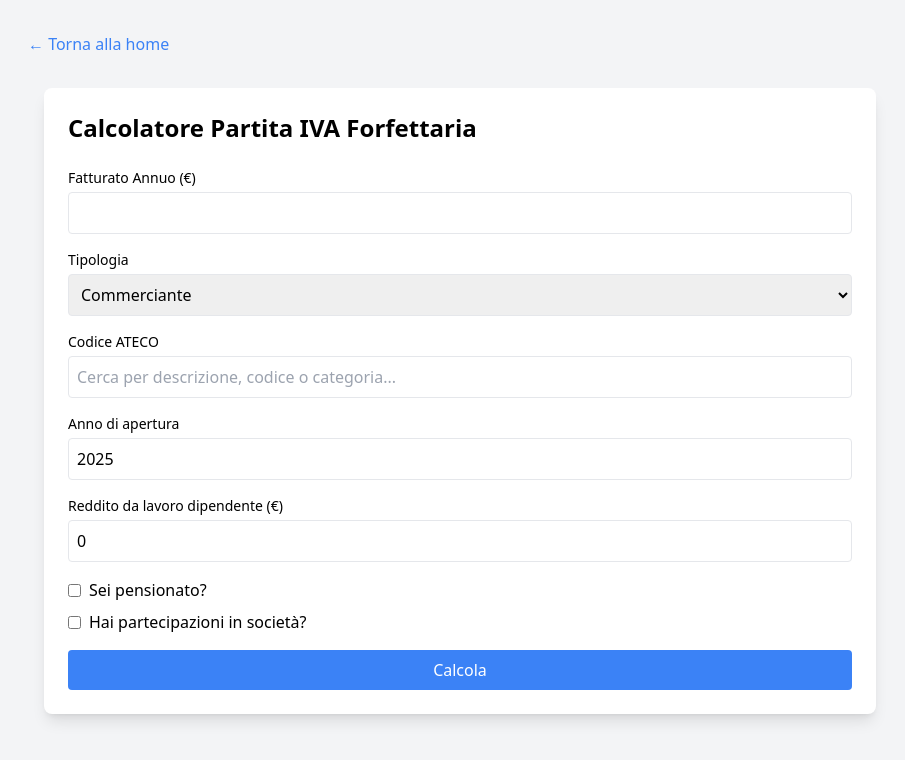
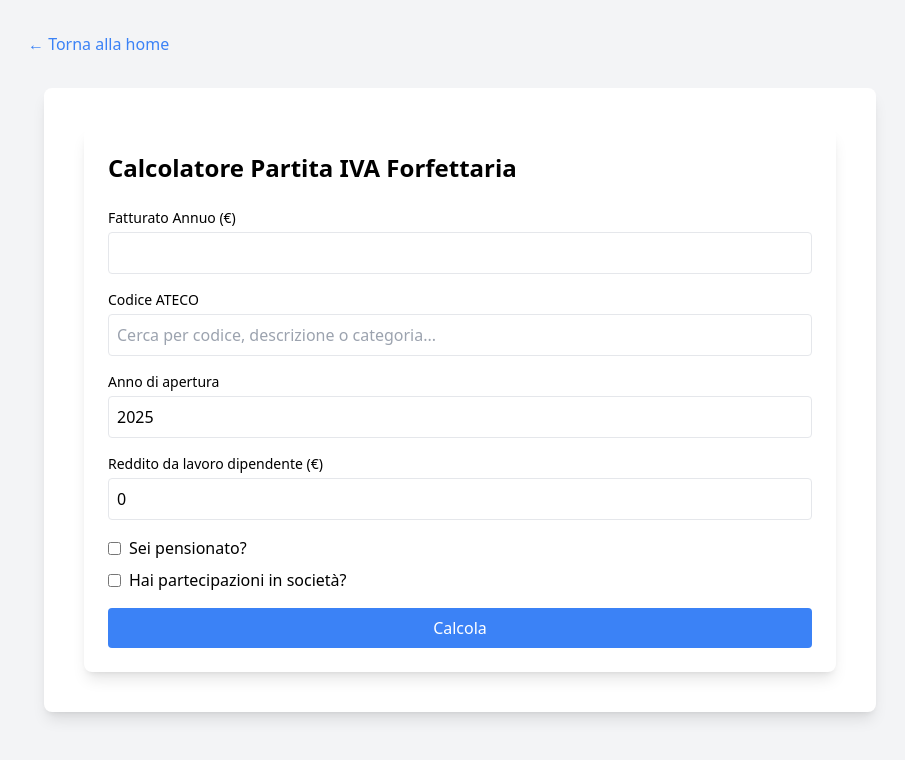
Before and after one commit to abtomal/TAXMATE, a React (Vite) app: page /calcola in a window 1280 px wide. Shown: the top 760 px of the page, without its empty margins (180-1085 px from the left). Built offline with nearby package versions, Linux system fonts and the light colour scheme.

Commit message:
Better search + new ateco

```diff
--- /dev/null
+++ b/src/components/AtecoSearch.jsx
@@ -0,0 +1,114 @@
+import React, { useState, useMemo } from 'react';
+import { atecoData } from '../data/ateco-forfettario.js';
+
+const AtecoSearch = ({ onSelect, selectedCode }) => {
+  const [searchTerm, setSearchTerm] = useState('');
+  const [isOpen, setIsOpen] = useState(false);
+
+  // Funzione di ricerca migliorata
+  const filteredAteco = useMemo(() => {
+    if (!searchTerm) return [];
+
+    const searchTerms = searchTerm.toLowerCase().split(' ').filter(term => term.length > 0);
+
+    return atecoData.filter(ateco => {
+      const searchString = `${ateco.codice} ${ateco.descrizione} ${ateco.categoria}`.toLowerCase();
+
+      // Tutti i termini di ricerca devono essere presenti
+      return searchTerms.every(term => searchString.includes(term));
+    }).sort((a, b) => {
+      // Prioritizza i risultati che iniziano con il termine di ricerca
+      const aStartsWithCode = a.codice.toLowerCase().startsWith(searchTerm.toLowerCase());
+      const bStartsWithCode = b.codice.toLowerCase().startsWith(searchTerm.toLowerCase());
+
+      if (aStartsWithCode && !bStartsWithCode) return -1;
+      if (!aStartsWithCode && bStartsWithCode) return 1;
+
+      return 0;
+    }).slice(0, 10); // Limita a 10 risultati per performance
+  }, [searchTerm]);
+
+  const selectedAteco = atecoData.find(a => a.codice === selectedCode);
+
+  return (
+    <div className="relative">
+      <label className="block text-sm font-medium mb-1">
+        Codice ATECO
+      </label>
+
+      {/* Campo di ricerca principale */}
+      <div className="relative">
+        <input
+          type="text"
+          placeholder={selectedAteco
+            ? `${selectedAteco.codice} - ${selectedAteco.descrizione}`
+            : "Cerca per codice, descrizione o categoria..."}
+          value={searchTerm}
+          onChange={(e) => {
+            setSearchTerm(e.target.value);
+            setIsOpen(true);
+          }}
+          onFocus={() => setIsOpen(true)}
+          className="w-full p-2 pr-10 border rounded focus:ring-2 focus:ring-blue-500"
+        />
+        {selectedAteco && (
+          <button
+            type="button"
+            onClick={() => {
+              setSearchTerm('');
+              onSelect('');
+            }}
+            className="absolute right-2 top-2 text-gray-400 hover:text-gray-600"
+          >
+            ×
+          </button>
+        )}
+      </div>
+
+      {/* Lista risultati */}
+      {isOpen && searchTerm && filteredAteco.length > 0 && (
+        <div className="absolute z-10 w-full mt-1 bg-white border rounded-md shadow-lg max-h-96 overflow-y-auto">
+          {filteredAteco.map((ateco) => (
+            <button
+              key={ateco.codice}
+              type="button"
+              onClick={() => {
+                onSelect(ateco.codice);
+                setSearchTerm('');
+                setIsOpen(false);
+              }}
+              className="w-full text-left px-4 py-2 hover:bg-gray-100 flex flex-col border-b"
+            >
+              <span className="font-medium">
+                {ateco.codice} - {ateco.categoria}
+              </span>
+              <span className="text-sm text-gray-600">
+                {ateco.descrizione}
+              </span>
+              <span className="text-sm text-blue-600">
+                Coefficiente: {ateco.coefficiente}%
+              </span>
+            </button>
+          ))}
+        </div>
+      )}
+
+      {/* Nessun risultato */}
+      {isOpen && searchTerm && filteredAteco.length === 0 && (
+        <div className="absolute z-10 w-full mt-1 bg-white border rounded-md shadow-lg p-4 text-center text-gray-500">
+          Nessun codice ATECO trovato
+        </div>
+      )}
+
+      {/* Input nascosto per il valore effettivo */}
+      <input
+        type="hidden"
+        name="codiceAteco"
+        value={selectedCode}
+        required
+      />
+    </div>
+  );
+};
+
+export default AtecoSearch;
--- a/src/components/CalcoloForm.jsx
+++ b/src/components/CalcoloForm.jsx
@@ -1,52 +1,141 @@
-import React, { useState, useRef, useEffect } from 'react';
-import { atecoData } from '../data/ateco-forfettario';
+import React, { useState } from 'react';
+import { atecoData } from '../data/ateco-forfettario.js';
 
-const CalcoloForm = ({ formData, setFormData, onSubmit, errors }) => {
+const ForfettariaCalculator = () => {
+  const [formData, setFormData] = useState({
+    fatturato: '',
+    codiceAteco: '',
+    annoApertura: new Date().getFullYear(),
+    pensionato: false,
+    altrePartiteIva: false,
+    redditoDiLavoro: 0,
+    coefficienteRedditività: 0
+  });
+
   const [searchTerm, setSearchTerm] = useState('');
-  const [isDropdownOpen, setIsDropdownOpen] = useState(false);
-  const [filteredAteco, setFilteredAteco] = useState(atecoData);
-  const dropdownRef = useRef(null);
+  const [isOpen, setIsOpen] = useState(false);
+  const [filteredAteco, setFilteredAteco] = useState([]);
+  const [errors, setErrors] = useState([]);
+  const [results, setResults] = useState(null);
 
-  const filterAteco = (term) => {
+  const COSTANTI = {
+    QUOTA_FISSA_TRIMESTRALE_ARTIGIANO: 1106.76,
+    SOGLIA_REDDITO_ARTIGIANO: 18415,
+    ALIQUOTA_AGGIUNTIVA_ARTIGIANO: 0.24,
+    ALIQUOTA_COMMERCIANTE: 0.2607,
+    LIMITE_FATTURATO: 85000,
+    LIMITE_REDDITO_LAVORO: 30000
+  };
+
+  const handleSearch = (term) => {
     setSearchTerm(term);
     if (!term) {
-      setFilteredAteco(atecoData);
+      setFilteredAteco([]);
       return;
     }
 
-    const filtered = atecoData.filter(ateco =>
-      ateco.codice.toLowerCase().includes(term.toLowerCase()) ||
-      ateco.descrizione.toLowerCase().includes(term.toLowerCase()) ||
-      ateco.categoria.toLowerCase().includes(term.toLowerCase())
-    );
+    const searchTerms = term.toLowerCase().split(' ').filter(t => t.length > 0);
+
+    const filtered = atecoData.filter(ateco => {
+      const searchString = `${ateco.codice} ${ateco.descrizione} ${ateco.categoria}`.toLowerCase();
+      return searchTerms.every(t => searchString.includes(t));
+    }).sort((a, b) => {
+      const aStartsWithCode = a.codice.toLowerCase().startsWith(term.toLowerCase());
+      const bStartsWithCode = b.codice.toLowerCase().startsWith(term.toLowerCase());
+      if (aStartsWithCode && !bStartsWithCode) return -1;
+      if (!aStartsWithCode && bStartsWithCode) return 1;
+      return 0;
+    }).slice(0, 10);
+
     setFilteredAteco(filtered);
-    setIsDropdownOpen(true);
+    setIsOpen(true);
   };
 
-  const handleSelectAteco = (ateco) => {
-    setFormData({
-      ...formData,
-      codiceAteco: ateco.codice,
-      coefficienteRedditività: ateco.coefficiente
-    });
-    setSearchTerm(`${ateco.codice} (${ateco.categoria}) - ${ateco.descrizione}`);
-    setIsDropdownOpen(false);
+  const verificaRequisiti = () => {
+    const errors = [];
+
+    if (parseFloat(formData.fatturato) > COSTANTI.LIMITE_FATTURATO) {
+      errors.push(`Il fatturato supera il limite di ${COSTANTI.LIMITE_FATTURATO.toLocaleString()}€`);
+    }
+
+    if (parseFloat(formData.redditoDiLavoro) > COSTANTI.LIMITE_REDDITO_LAVORO) {
+      errors.push(`Il reddito da lavoro dipendente supera ${COSTANTI.LIMITE_REDDITO_LAVORO.toLocaleString()}€`);
+    }
+
+    if (formData.altrePartiteIva) {
+      errors.push("Non puoi avere partecipazioni in società");
+    }
+
+    return errors;
   };
 
-  // Chiudi dropdown quando si clicca fuori
-  useEffect(() => {
-    const handleClickOutside = (event) => {
-      if (dropdownRef.current && !dropdownRef.current.contains(event.target)) {
-        setIsDropdownOpen(false);
+  const calcolaContributiInps = (redditoImponibile, selectedAteco, isPensionato) => {
+    const tipo = selectedAteco?.tipo || 'commerciante';
+
+    if (tipo === 'artigiano') {
+      // Quota fissa annuale (4 trimestri)
+      const quotaFissa = COSTANTI.QUOTA_FISSA_TRIMESTRALE_ARTIGIANO * 4;
+
+      // Contributo aggiuntivo se il reddito supera la soglia
+      let contributoAggiuntivo = 0;
+      if (redditoImponibile > COSTANTI.SOGLIA_REDDITO_ARTIGIANO) {
+        contributoAggiuntivo = (redditoImponibile - COSTANTI.SOGLIA_REDDITO_ARTIGIANO) * COSTANTI.ALIQUOTA_AGGIUNTIVA_ARTIGIANO;
+      }
+
+      const totaleContributi = quotaFissa + contributoAggiuntivo;
+      return isPensionato ? totaleContributi / 2 : totaleContributi;
+    } else {
+      // Commerciante
+      const contributi = redditoImponibile * COSTANTI.ALIQUOTA_COMMERCIANTE;
+      return isPensionato ? contributi / 2 : contributi;
     }
   };
 
-    document.addEventListener('mousedown', handleClickOutside);
-    return () => document.removeEventListener('mousedown', handleClickOutside);
-  }, []);
+  const calculateTaxes = (e) => {
+    e.preventDefault();
+
+    const errors = verificaRequisiti();
+    setErrors(errors);
+
+    if (errors.length > 0) {
+      setResults(null);
+      return;
+    }
+
+    const fatturato = parseFloat(formData.fatturato);
+    const selectedAteco = atecoData.find(a => a.codice === formData.codiceAteco);
+    const coefficiente = formData.coefficienteRedditività / 100;
+
+    const redditoImponibile = fatturato * coefficiente;
+    const isFirst5Years = new Date().getFullYear() - parseInt(formData.annoApertura) < 5;
+
+    const contributiInps = calcolaContributiInps(redditoImponibile, selectedAteco, formData.pensionato);
+
+    const aliquotaImposta = isFirst5Years ? 0.05 : 0.15;
+    const impostaSostitutiva = redditoImponibile * aliquotaImposta;
+    const totaleCosti = impostaSostitutiva + contributiInps;
+    const nettoStimato = fatturato - totaleCosti;
+
+    const tassazioneEffettiva = ((totaleCosti / fatturato) * 100).toFixed(1);
+
+    setResults({
+      redditoImponibile: redditoImponibile.toFixed(2),
+      impostaSostitutiva: impostaSostitutiva.toFixed(2),
+      contributiInps: contributiInps.toFixed(2),
+      totaleCosti: totaleCosti.toFixed(2),
+      nettoStimato: nettoStimato.toFixed(2),
+      aliquotaApplicata: (aliquotaImposta * 100),
+      tassazioneEffettiva,
+      tipo: selectedAteco?.tipo || 'commerciante'
+    });
+  };
 
   return (
-    <form onSubmit={onSubmit} className="space-y-4">
+    <div className="max-w-4xl mx-auto p-4">
+      <div className="bg-white rounded-lg shadow-lg p-6">
+        <h1 className="text-2xl font-bold mb-6">Calcolatore Partita IVA Forfettaria</h1>
+
+        <form onSubmit={calculateTaxes} className="space-y-4">
           <div>
             <label className="block text-sm font-medium mb-1">
               Fatturato Annuo (€)
@@ -56,82 +145,86 @@ const CalcoloForm = ({ formData, setFormData, onSubmit, errors }) => {
               value={formData.fatturato}
               onChange={(e) => setFormData({...formData, fatturato: e.target.value})}
               className="w-full p-2 border rounded focus:ring-2 focus:ring-blue-500"
+              max={COSTANTI.LIMITE_FATTURATO}
               required
             />
           </div>
 
-      <div>
-        <label className="block text-sm font-medium mb-1">
-          Tipologia
-        </label>
-        <select
-          value={formData.tipologiaInps}
-          onChange={(e) => setFormData({...formData, tipologiaInps: e.target.value})}
-          className="w-full p-2 border rounded focus:ring-2 focus:ring-blue-500"
-        >
-          <option value="commerciante">Commerciante</option>
-          <option value="artigiano">Artigiano</option>
-        </select>
-      </div>
-
-      <div>
+          {/* Ricerca ATECO migliorata */}
+          <div className="relative">
             <label className="block text-sm font-medium mb-1">
               Codice ATECO
             </label>
-        <div className="space-y-2" ref={dropdownRef}>
             <div className="relative">
               <input
                 type="text"
-              placeholder="Cerca per descrizione, codice o categoria..."
+                placeholder="Cerca per codice, descrizione o categoria..."
                 value={searchTerm}
-              onChange={(e) => filterAteco(e.target.value)}
-              onFocus={() => setIsDropdownOpen(true)}
-              className="w-full p-2 border rounded focus:ring-2 focus:ring-blue-500"
+                onChange={(e) => handleSearch(e.target.value)}
+                onFocus={() => setIsOpen(true)}
+                className="w-full p-2 pr-10 border rounded focus:ring-2 focus:ring-blue-500"
               />
-            {searchTerm && (
+              {formData.codiceAteco && (
                 <button
                   type="button"
                   onClick={() => {
                     setSearchTerm('');
-                  setFilteredAteco(atecoData);
-                  setIsDropdownOpen(false);
+                    setFormData({
+                      ...formData,
+                      codiceAteco: '',
+                      coefficienteRedditività: 0
+                    });
                   }}
                   className="absolute right-2 top-2 text-gray-400 hover:text-gray-600"
                 >
-                ✕
+                  ×
                 </button>
-            )}
-
-            {isDropdownOpen && searchTerm && (
-              <div className="absolute z-50 w-full bg-white mt-1 border rounded-md shadow-lg max-h-60 overflow-y-auto">
-                {filteredAteco.length === 0 ? (
-                  <div className="p-2 text-gray-500">Nessun risultato trovato</div>
-                ) : (
-                  filteredAteco.map((ateco) => (
-                    <div
-                      key={ateco.codice}
-                      className="p-2 hover:bg-gray-100 cursor-pointer border-b last:border-b-0"
-                      onClick={() => handleSelectAteco(ateco)}
-                    >
-                      <div className="font-medium text-sm">
-                        {ateco.codice} ({ateco.categoria}) - {ateco.descrizione}
-                      </div>
-                      <div className="text-xs text-gray-600 mt-1">
-                        Coefficiente: {ateco.coefficiente}%
-                      </div>
-                    </div>
-                  ))
-                )}
-              </div>
               )}
             </div>
 
-          {formData.codiceAteco && (
-            <div className="mt-2 p-2 bg-blue-50 rounded text-sm">
-              {atecoData.find(a => a.codice === formData.codiceAteco)?.note}
+            {/* Dropdown risultati */}
+            {isOpen && searchTerm && filteredAteco.length > 0 && (
+              <div className="absolute z-10 w-full mt-1 bg-white border rounded-md shadow-lg max-h-96 overflow-y-auto">
+                {filteredAteco.map((ateco) => (
+                  <button
+                    key={ateco.codice}
+                    type="button"
+                    onClick={() => {
+                      setFormData({
+                        ...formData,
+                        codiceAteco: ateco.codice,
+                        coefficienteRedditività: ateco.coefficiente
+                      });
+                      setSearchTerm(ateco.codice);
+                      setIsOpen(false);
+                    }}
+                    className="w-full text-left px-4 py-2 hover:bg-gray-100 flex flex-col border-b"
+                  >
+                    <div className="flex justify-between items-center">
+                      <span className="font-medium">
+                        {ateco.codice}
+                      </span>
+                      <span className="text-sm text-blue-600">
+                        {ateco.coefficiente}%
+                      </span>
+                    </div>
+                    <span className="text-sm text-gray-600">
+                      {ateco.descrizione}
+                    </span>
+                    <span className="text-xs text-gray-500">
+                      {ateco.categoria}
+                    </span>
+                  </button>
+                ))}
               </div>
             )}
+
+            {/* Messaggio nessun risultato */}
+            {isOpen && searchTerm && filteredAteco.length === 0 && (
+              <div className="absolute z-10 w-full mt-1 bg-white border rounded-md shadow-lg p-4 text-center text-gray-500">
+                Nessun codice ATECO trovato
               </div>
+            )}
           </div>
 
           <div>
@@ -185,13 +278,6 @@ const CalcoloForm = ({ formData, setFormData, onSubmit, errors }) => {
             </div>
           </div>
 
-      <button
-        type="submit"
-        className="w-full bg-blue-500 text-white p-2 rounded hover:bg-blue-600 transition-colors"
-      >
-        Calcola
-      </button>
-
           {errors.length > 0 && (
             <div className="mt-4 p-4 bg-red-50 text-red-700 rounded">
               <h3 className="font-semibold mb-2">Errori riscontrati:</h3>
@@ -202,8 +288,47 @@ const CalcoloForm = ({ formData, setFormData, onSubmit, errors }) => {
               </ul>
             </div>
           )}
+
+          <button
+            type="submit"
+            className="w-full bg-blue-500 text-white p-2 rounded hover:bg-blue-600 transition-colors"
+          >
+            Calcola
+          </button>
         </form>
+
+        {results && (
+          <div className="mt-8 space-y-4">
+            <h3 className="text-lg font-semibold">Risultati del calcolo:</h3>
+            <div className="grid grid-cols-1 md:grid-cols-2 gap-4">
+              <div className="p-4 bg-gray-50 rounded">
+                <p className="text-sm text-gray-600">Imposta Sostitutiva ({results.aliquotaApplicata}%)</p>
+                <p className="text-lg font-semibold">€ {results.impostaSostitutiva}</p>
+              </div>
+              <div className="p-4 bg-gray-50 rounded">
+                <p className="text-sm text-gray-600">Contributi INPS</p>
+                <p className="text-lg font-semibold">€ {results.contributiInps}</p>
+              </div>
+              <div className="p-4 bg-red-200 rounded border-2 border-red-300">
+                <p className="text-sm text-gray-600 ">Totale Costi</p>
+                <p className="text-lg font-semibold">€ {results.totaleCosti}</p>
+              </div>
+              <div className="p-4 bg-yellow-200 rounded border-2 border-yellow-300">
+                <p className="text-sm text-gray-600">Tassazione Effettiva</p>
+                <p className="text-lg font-semibold">{results.tassazioneEffettiva}%</p>
+              </div>
+            </div>
+            <div className="grid grid-cols-1 md:grid-cols-1 gap-4 text-center">
+              <div className="p-4 bg-blue-200 rounded border-2 border-indigo-300">
+                <p className="text-sm text-gray-600">Netto Stimato</p>
+                <p className="text-lg font-semibold">€ {results.nettoStimato}</p>
+              </div>
+            </div>
+          </div>
+        )}
+      </div>
+    </div>
   );
 };
 
-export default CalcoloForm;
+export default ForfettariaCalculator;
--- a/src/components/ForfettariaCalculator.jsx
+++ b/src/components/ForfettariaCalculator.jsx
@@ -65,7 +65,6 @@ const ForfettariaCalculator = () => {
   return (
     <div className="max-w-4xl mx-auto p-4">
       <div className="bg-white rounded-lg shadow-lg p-6">
-        <h1 className="text-2xl font-bold mb-6">Calcolatore Partita IVA Forfettaria</h1>
 
         <CalcoloForm
           formData={formData}
```
Lines whose indentation alone changed are shown as unchanged.
